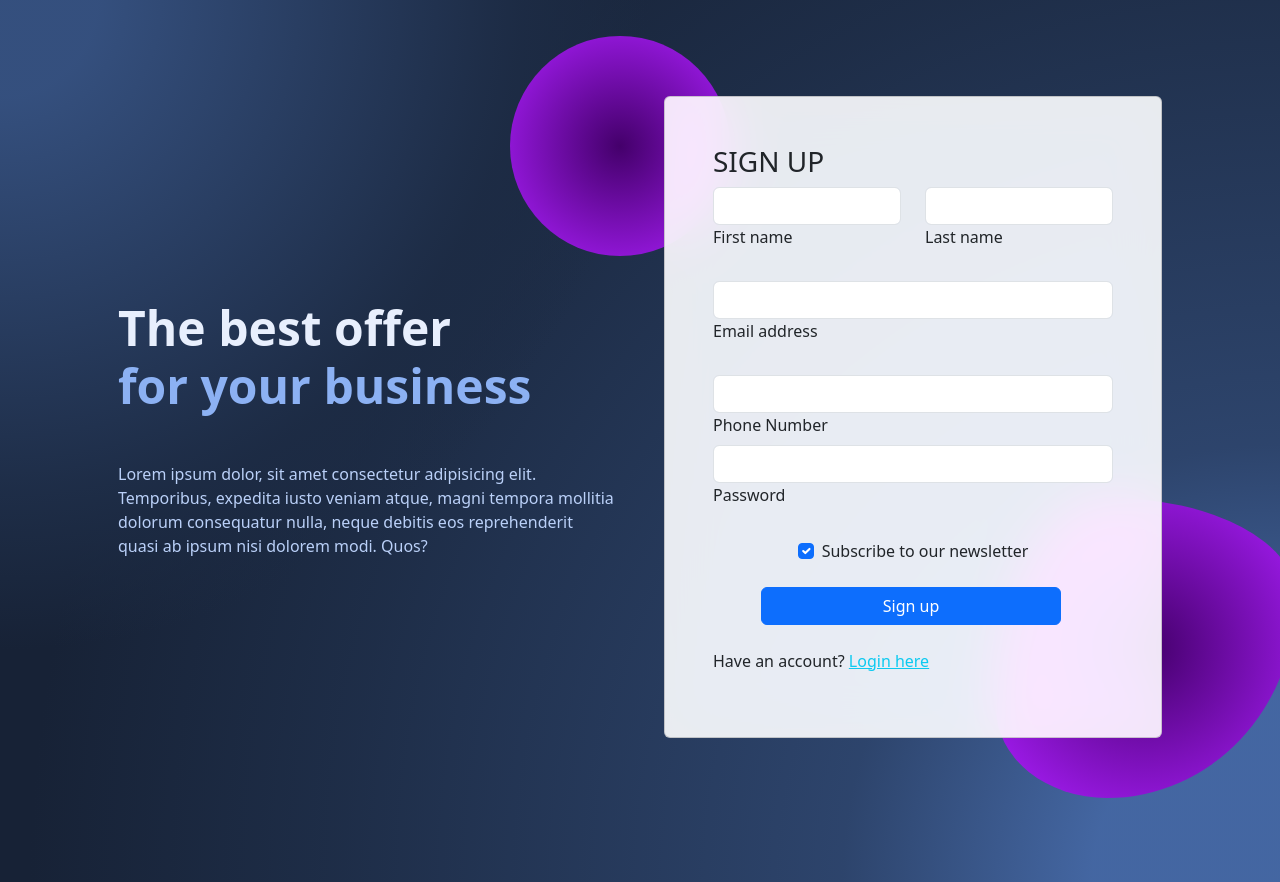
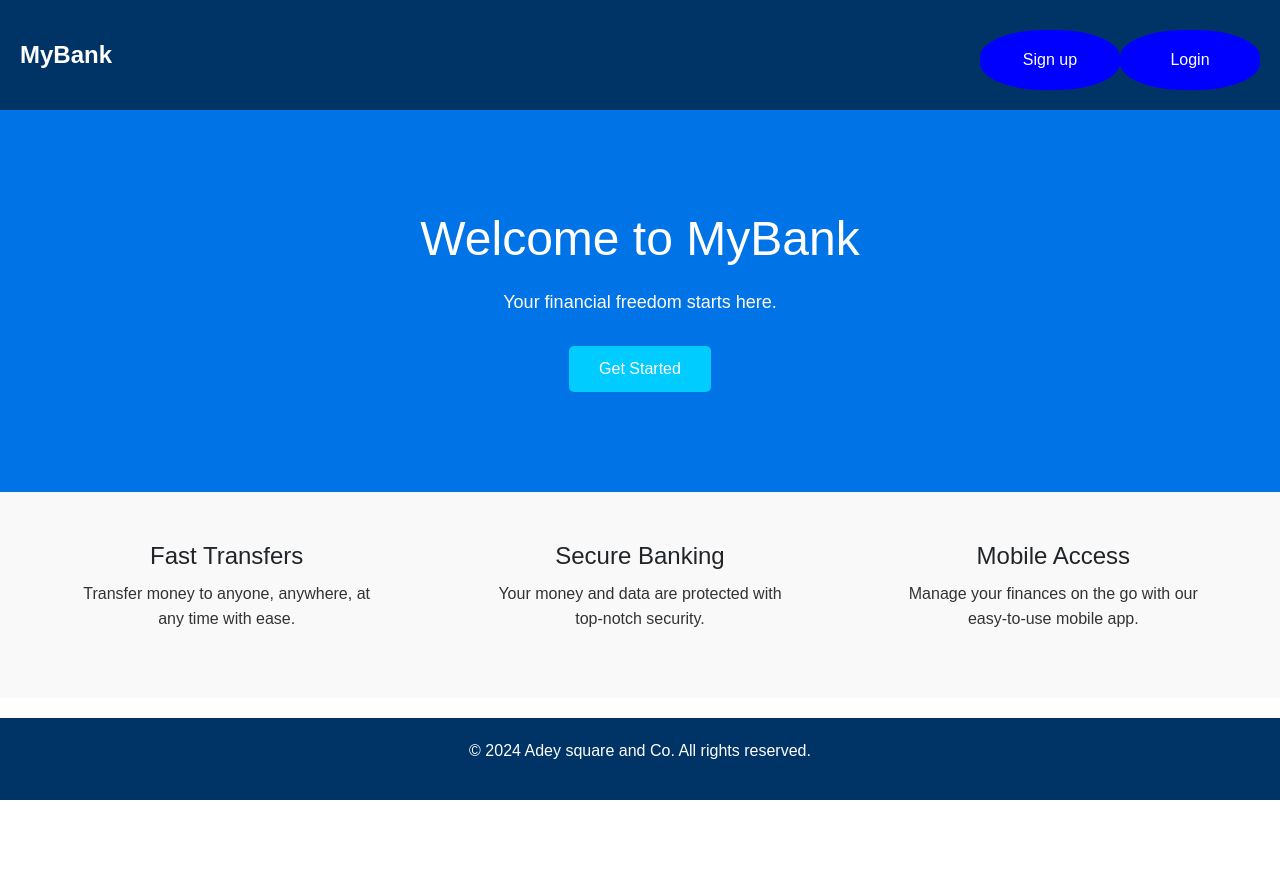
Before and after one commit to okunadeAdeola/Bank-pro, a plain HTML site: page index.html in a window 1280 px wide. After the commit the page ends 800 px from the top, so only its background shows below. Drawn offline with Linux system fonts and the light colour scheme.

Commit message:
third commit

```diff
--- a/index.html
+++ b/index.html
@@ -3,132 +3,178 @@
 <head>
     <meta charset="UTF-8">
     <meta name="viewport" content="width=device-width, initial-scale=1.0">
-    <title>Document</title>
+    <meta http-equiv="X-UA-Compatible" content="ie=edge">
+    <title>Bank App Landing Page</title>
     <link rel="stylesheet" href="bootstrap.css">
 </head>
-<body>
-
-<section class="background-radial-gradient overflow-hidden">
 <style>
-      .background-radial-gradient {
-        background-color: hsl(218, 41%, 15%);
-        background-image: radial-gradient(650px circle at 0% 0%,
-            hsl(218, 41%, 35%) 15%,
-            hsl(218, 41%, 30%) 35%,
-            hsl(218, 41%, 20%) 75%,
-            hsl(218, 41%, 19%) 80%,
-            transparent 100%),
-          radial-gradient(1250px circle at 100% 100%,
-            hsl(218, 41%, 45%) 15%,
-            hsl(218, 41%, 30%) 35%,
-            hsl(218, 41%, 20%) 75%,
-            hsl(218, 41%, 19%) 80%,
-            transparent 100%);
+    * {
+    margin: 0;
+    padding: 0;
+    box-sizing: border-box;
 }
 
-      #radius-shape-1 {
-        height: 220px;
-        width: 220px;
-        top: -60px;
-        left: -130px;
-        background: radial-gradient(#44006b, #ad1fff);
-        overflow: hidden;
+body {
+    font-family: Arial, sans-serif;
+    line-height: 1.6;
 }
 
-      #radius-shape-2 {
-        border-radius: 38% 62% 63% 37% / 70% 33% 67% 30%;
-        bottom: -60px;
-        right: -110px;
-        width: 300px;
-        height: 300px;
-        background: radial-gradient(#44006b, #ad1fff);
-        overflow: hidden;
+header {
+    display: flex;
+    justify-content: space-between;
+    align-items: center;
+    padding: 20px;
+    background-color: #003366;
+    color: white;
 }
 
-      .bg-glass {
-        background-color: hsla(0, 0%, 100%, 0.9) !important;
-        backdrop-filter: saturate(200%) blur(25px);
+header .logo {
+    font-size: 24px;
+    font-weight: bold;
 }
+
+header nav ul {
+    display: flex;
+    list-style: none;
+}
+
+header nav ul li {
+    margin-left: 20px;
+}
+
+header nav ul li a {
+    color: white;
+    text-decoration: none;
+    font-size: 16px;
+    transition: color 0.3s ease;
+}
+
+header nav ul li a:hover {
+    color: #00ccff;
+}
+
+.hero {
+    background-color: #0073e6;
+    color: white;
+    text-align: center;
+    padding: 100px 20px;
+}
+
+.hero-content h1 {
+    font-size: 48px;
+    margin-bottom: 20px;
+}
+
+.hero-content p {
+    font-size: 18px;
+    margin-bottom: 30px;
+}
+
+.cta-button {
+    display: inline-block;
+    padding: 10px 30px;
+    background-color: #00ccff;
+    color: white;
+    text-decoration: none;
+    font-size: 16px;
+    border-radius: 5px;
+    transition: background-color 0.3s ease;
+}
+
+.cta-button:hover {
+    background-color: #003366;
+}
+
+.features {
+    display: flex;
+    justify-content: space-around;
+    padding: 50px 20px;
+    background-color: #f9f9f9;
+}
+
+.feature {
+    text-align: center;
+    max-width: 300px;
+}
+
+.feature h2 {
+    font-size: 24px;
+    margin-bottom: 10px;
+}
+
+.feature p {
+    font-size: 16px;
+    color: #333;
+}
+
+footer {
+    background-color: #003366;
+    color: white;
+    text-align: center;
+    padding: 20px;
+    margin-top: 20px;
+}
+
+/* Responsive Design */
+@media (max-width: 768px) {
+    .features {
+        flex-direction: column;
+        align-items: center;
+    }
+
+    .feature {
+        margin-bottom: 30px;
+    }
+
+    header nav ul {
+        flex-direction: column;
+    }
+
+    header nav ul li {
+        margin: 10px 0;
+    }
+}
+
 </style>
+<body>
+    <header>
+        <div class="logo">MyBank</div>
+        <nav class="d-flex">
+            <div>
+                <a href="signup.html" id="signupId"><button style="width: 140px; height: 60px; border-radius: 45%;margin-top: 10px; background-color:blue; color:white; border: none;">Sign up</button></a>
+            </div>
+            <div>
+                <a href="Signin.html" id="signinId"><button style="width: 140px; height: 60px; border-radius: 45%;margin-top: 10px; background-color:blue; color:white; border: none;">Login</button></a>
+            </div>
+        </nav>
+    </header>
 
-    <div class="container px-4 py-5 px-md-5 text-center text-lg-start my-5">
-      <div class="row gx-lg-5 align-items-center mb-5">
-        <div class="col-lg-6 mb-5 mb-lg-0" style="z-index: 10">
-          <h1 class="my-5 display-5 fw-bold ls-tight" style="color: hsl(218, 81%, 95%)">
-            The best offer <br />
-            <span style="color: hsl(218, 81%, 75%)">for your business</span>
-          </h1>
-          <p class="mb-4 opacity-70" style="color: hsl(218, 81%, 85%)">
-            Lorem ipsum dolor, sit amet consectetur adipisicing elit.
-            Temporibus, expedita iusto veniam atque, magni tempora mollitia
-            dolorum consequatur nulla, neque debitis eos reprehenderit quasi
-            ab ipsum nisi dolorem modi. Quos?
-          </p>
-        </div>
-
-        <div class="col-lg-6 mb-5 mb-lg-0 position-relative">
-          <div id="radius-shape-1" class="position-absolute rounded-circle shadow-5-strong"></div>
-          <div id="radius-shape-2" class="position-absolute shadow-5-strong"></div>
-
-          <div class="card bg-glass">
-            <div class="card-body px-4 py-5 px-md-5">
-              <div>
-               <h3>SIGN UP</h3>
-                <div class="row">
-                  <div class="col-md-6 mb-4">
-                    <div data-mdb-input-init class="form-outline">
-                      <input type="text" id="firstname" class="form-control" />
-                      <label class="form-label" for="First name">First name</label>
-                    </div>
-                  </div>
-                  <div class="col-md-6 mb-4">
-                    <div data-mdb-input-init class="form-outline">
-                      <input type="text" id="lastname" class="form-control" />
-                      <label class="form-label" for="Last Name">Last name</label>
-                    </div>
-                  </div>
-                </div>
-
-
-                <div data-mdb-input-init class="form-outline mb-4">
-                  <input type="email" id="email" class="form-control" />
-                  <label class="form-label" for="Email">Email address</label>
-                </div>
-
-                <div data-mdb-input-init class="form-outline mb-4"></div>
-                  <input type="number" id="phone" class="form-control" />
-                  <label class="form-label" for="Phone">Phone Number</label>
-                </div>
-
-                <div data-mdb-input-init class="form-outline mb-4">
-                  <input type="password" id="password" class="form-control" />
-                  <label class="form-label" for="Password">Password</label>
-                </div>
-
-
-                <div class="form-check d-flex justify-content-center mb-4">
-                  <input class="form-check-input me-2" type="checkbox" value="" id="box" checked />
-                  <label class="form-check-label" for="Checkbox">
-                    Subscribe to our newsletter
-                  </label>
-                </div>
-
-
-                <button onclick="Signup()" type="submit" data-mdb-button-init data-mdb-ripple-init class="btn btn-primary btn-block mb-4 w-75 mx-5">
-                  Sign up
-                </button>
-
-                <p>Have an account? <a href="Signin.html" class="link-info">Login here</a></p>
-            </div>
-            </div>
-          </div>
-        </div>
-      </div>
+    <section class="hero">
+        <div class="hero-content">
+            <h1>Welcome to MyBank</h1>
+            <p>Your financial freedom starts here.</p>
+            <a href="signup.html" class="cta-button">Get Started</a>
         </div>
     </section>
 
+    <section class="features">
+        <div class="feature">
+            <h2>Fast Transfers</h2>
+            <p>Transfer money to anyone, anywhere, at any time with ease.</p>
+        </div>
+        <div class="feature">
+            <h2>Secure Banking</h2>
+            <p>Your money and data are protected with top-notch security.</p>
+        </div>
+        <div class="feature">
+            <h2>Mobile Access</h2>
+            <p>Manage your finances on the go with our easy-to-use mobile app.</p>
+        </div>
+    </section>
 
+    <footer>
+        <p>© 2024 Adey square and Co. All rights reserved.</p>
+    </footer>
     <script src="bootstrap.js"></script>
-  <script src="signup.js"></script>
 </body>
 </html>
```
Also changed, not shown: Signin.html (+1 -1 lines), dashboard.html (+0 -1 lines), good.html (added, +112 -0 lines), signup.html (added, +134 -0 lines). Lines whose indentation alone changed are shown as unchanged.
